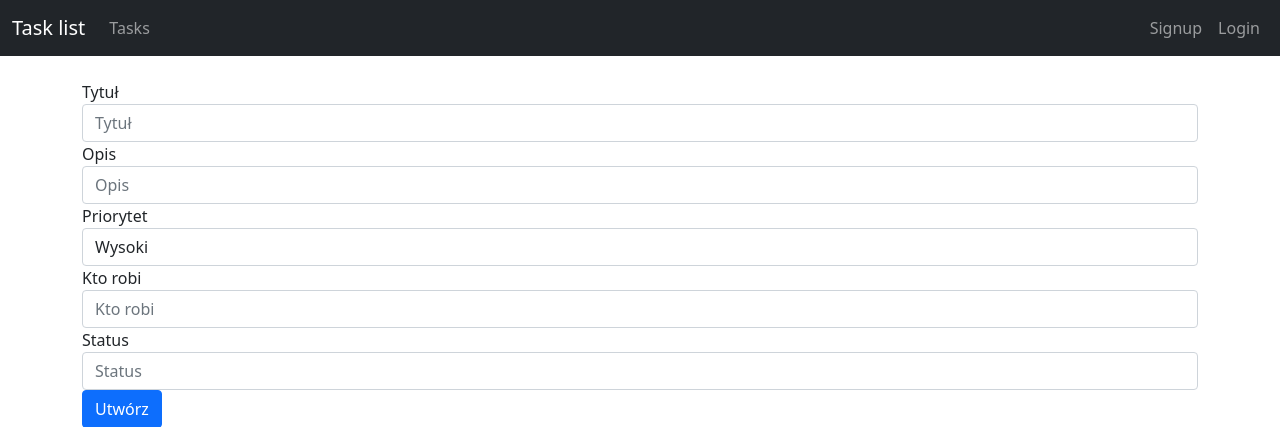
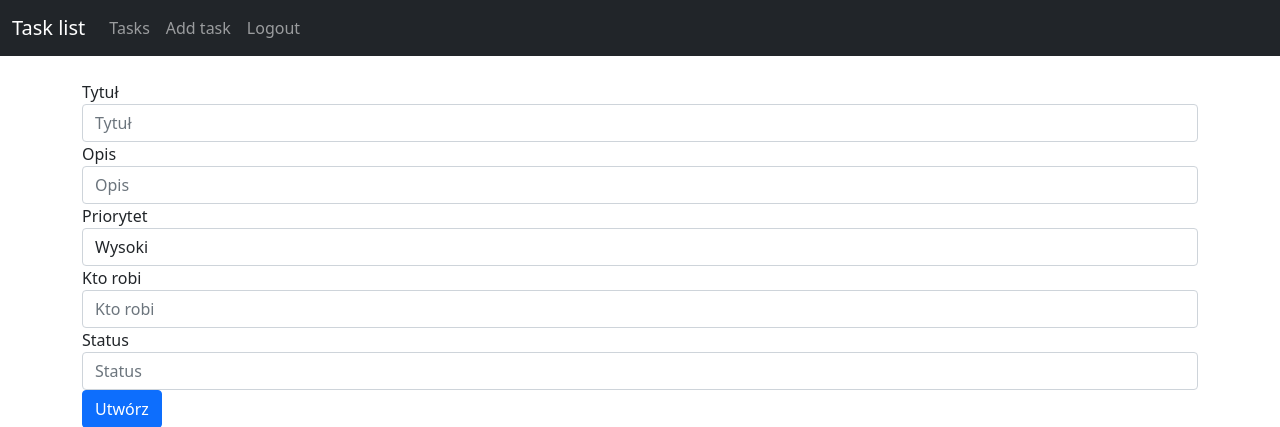
Before and after one commit to michalrewak/tasklistwsb, a Flask app: page /add_new_task in a window 1280 px wide. Shown: the top 427 px of the page. Run offline with Flask 2, Linux system fonts and the light colour scheme; the visitor is signed in with stand-in values (Sample User, id 1); some libraries are stand-ins or nearby versions.

Commit message:
add logout + navbar

```diff
--- a/app.py
+++ b/app.py
@@ -1,25 +1,23 @@
-from enum import Enum, auto
-
-from flask import Flask, render_template, redirect, request, session
-import flask_login
-from flask_session import Session
+from flask import Flask, render_template, redirect, url_for, request, session
 from flask_bootstrap import Bootstrap
 from flask_wtf import FlaskForm
 from wtforms import StringField, PasswordField, BooleanField
 from wtforms.validators import InputRequired, Email, Length
+from flask_sqlalchemy import SQLAlchemy
+from werkzeug.security import generate_password_hash, check_password_hash
 from flask_login import (
     LoginManager,
     UserMixin,
     login_user,
+    login_required,
+    logout_user,
+    current_user,
 )
 import dbmanager
 
 app = Flask(__name__)
 app.config["SECRET_KEY"] = "blabla"
 app.config["SQLALCHEMY_DATABASE_URI"] = "sqlite:///./test.db"
-SESSION_TYPE = "filesystem"
-app.config.from_object(__name__)
-Session(app)
 bootstrap = Bootstrap(app)
 test = dbmanager
 login_manager = LoginManager()
@@ -27,16 +25,10 @@ login_manager.init_app(app)
 login_manager.login_view = "login"
 
 
-class Priority(Enum):
-    high = auto()
-    medium = auto()
-    low = auto()
-
-
 class User(UserMixin):
     def __init__(self, id, email):
-        self.id = int(id)
-        self.email = str(email)
+        self.id = id
+        self.email = email
 
 
 @login_manager.user_loader
@@ -45,8 +37,12 @@ def load_user(user_id):
 
 
 class LoginForm(FlaskForm):
-    email = StringField("email", validators=[InputRequired(), Email(message="Invalid email"), Length(max=50)])
-    password = PasswordField("password", validators=[InputRequired(), Length(min=8, max=80)])
+    email = StringField(
+        "email", validators=[InputRequired(), Email(message="Invalid email"), Length(max=50)]
+    )
+    password = PasswordField(
+        "password", validators=[InputRequired(), Length(min=8, max=80)]
+    )
     remember = BooleanField("remember me")
 
 
@@ -55,7 +51,9 @@ class RegisterForm(FlaskForm):
         "email",
         validators=[InputRequired(), Email(message="Invalid email"), Length(max=50)],
     )
-    password = PasswordField("password", validators=[InputRequired(), Length(min=8, max=80)])
+    password = PasswordField(
+        "password", validators=[InputRequired(), Length(min=8, max=80)]
+    )
 
 
 @app.route("/")
@@ -71,13 +69,20 @@ def login():
         userId = test.loginUser(form.email.data, form.password.data)
         if userId != -1:
             session["_user_id"] = userId
-            user = User(userId, test.userEmail(id))
+            user = User(id, test.userEmail(id))
             login_user(user, remember=form.remember.data)
-            return redirect("tasks")
+            return redirect(url_for("index"))
 
         return "<h1>Invalid email or password</h1>"
+        # return '<h1>' + form.username.data + ' ' + form.password.data + '</h1>'
 
     return render_template("login.html", form=form)
+
+
+@app.route("/logout", methods=["GET", "POST"])
+def logout():
+    logout_user()
+    return redirect('/login')
 
 
 @app.route("/signup", methods=["GET", "POST"])
@@ -86,36 +91,32 @@ def signup():
 
     if form.validate_on_submit():
         test.createUser(form.email.data, form.password.data)
-        return redirect('login')
+        return "<h1>New user has been created!</h1>"
+        # return '<h1>' + form.username.data + ' ' + form.email.data + ' ' + form.password.data + '</h1>'
 
     return render_template("signup.html", form=form)
 
 
 @app.route("/add_new_task", methods=["GET", "POST"])
-def new_task():
+def new_task():  # put application's code here
+    # new_task = {}
+    # new_task["title"] = request.form["title"]
+    # new_task["description"] = request.form["description"]
+    # new_task["priority"] = request.form["priority"]
+    # new_task["assignee"] = request.form["assignee"]
+    # new_task["status"] = request.form["status"]
+    # db.session.add(new_task)
+    # db.session.commit()
     return render_template("create_new_task.html")
-
-
-@app.route("/new_task_commit", methods=["GET", "POST"])
-def new_task_commit():
-    userid = flask_login.current_user._get_current_object().id
-    test.insertTask(
-        request.form["title"],
-        Priority[request.form["priority"]].value,
-        userid,
-        request.form["description"],
-        request.form["status"],
-    )
-    return redirect("tasks")
 
 
 @app.route("/tasks", methods=["GET"])
 def tasks_list():
-    if "_user_id" not in session:
+    if '_user_id' not in session:
         return redirect("signup")
 
-    userid = flask_login.current_user._get_current_object().id
-    tasks = test.getTasks(userid)
+    user_id = session['_user_id']
+    tasks = test.getTasks(user_id)
 
     return render_template("tasks.html", items=tasks)
 
--- a/dbmanager.py
+++ b/dbmanager.py
@@ -5,18 +5,17 @@ import psycopg2
 # Gets connection to the Postgre DB
 def getConnection():
     conn = None
-    with open("pass.txt", "r") as f:
+    with open('pass.txt', 'r') as f:
         passw = f.readline()
     try:
         conn = psycopg2.connect(
-            host="tasklistwsb.postgres.database.azure.com",
-            database="postgres",
-            user="taskadmin",
-            password=passw,
-            port=5432,
-        )
-    except (Exception, psycopg2.DatabaseError) as error:
-        print(error)  # log error
+            host = "tasklistwsb.postgres.database.azure.com",
+            database = "postgres",
+            user = "taskadmin",
+            password = passw,
+            port = 5432)
+    except(Exception, psycopg2.DatabaseError) as error:
+        print(error) #log error
     return conn
 
 
@@ -37,7 +36,6 @@ def userExists(username):
             conn.close()
     return userExists
 
-
 # Checks if user is admin based on id
 def userIsAdmin(user_id):
     sql = """select isadmin from tasks.assignee where id = %s"""
@@ -54,7 +52,6 @@ def userIsAdmin(user_id):
         if conn is not None:
             conn.close()
     return userIsAdmin
-
 
 # Gets user email
 def userEmail(user_id):
@@ -74,13 +71,14 @@ def userEmail(user_id):
     return userEmail
 
 
+
 # Checks if user exists and if not, creates new one and hashes its password using bcrypt
 def createUser(username, password):
-    if userExists(username) == True:
+    if (userExists(username) == True):
         # info ze user istnieje
         return
 
-    hash = bcrypt.hashpw(password.encode("utf-8"), bcrypt.gensalt())
+    hash = bcrypt.hashpw(password.encode('utf-8'), bcrypt.gensalt())
     sql = """
         INSERT INTO tasks.assignee (email, password, isadmin)
     VALUES
@@ -107,7 +105,7 @@ def createUser(username, password):
 
 # Check if user exists, then checks if password is correct
 def loginUser(username, password):
-    if userExists(username) == False:
+    if (userExists(username) == False):
         return
 
     conn = getConnection()
@@ -118,7 +116,7 @@ def loginUser(username, password):
     try:
         cur = conn.cursor()
         cur.execute(sql, (username,))
-        if cur.rowcount == 0:
+        if (cur.rowcount == 0):
             loginSuccess == False
             return
         row = cur.fetchone()
@@ -126,7 +124,7 @@ def loginUser(username, password):
         id = row[0]
         print(passw)
         utf8Password = password.encode("utf-8")
-        if bcrypt.checkpw(utf8Password, passw.encode("utf-8")):
+        if(bcrypt.checkpw(utf8Password, passw.encode("utf-8"))):
             return id
         else:
             return -1
@@ -157,7 +155,6 @@ def insertTask(title, priority, assigne_id, desc, status):
             conn.close()
     print(f"Updated count: {updated_count}")
 
-
 # modifies task and does not care what have been modified by user, updates everything
 def modifyTask(taskid, title, priority, desc, status):
     conn = getConnection()
@@ -184,19 +181,17 @@ def modifyTask(taskid, title, priority, desc, status):
             conn.close()
     print(f"Updated count: {updated_count}")
 
-
 # Gets user tasks if specified or all tasks
 def getTasks(user_id):
     conn = getConnection()
     sql = "select t.id, title, priority, email, a.id from tasks.task t inner join tasks.assignee a on a.id=t.assigneid"
-    items = []
+    items = [ ]
     is_admin = userIsAdmin(user_id)
-    row_count = 0
-    if is_admin == False:
+    if(is_admin == False):
         sql += " where assigneid = %s"
     try:
         cur = conn.cursor()
-        if is_admin == False:
+        if(is_admin == False):
             cur.execute(sql, (user_id,))
         else:
             cur.execute(sql)
@@ -204,15 +199,17 @@ def getTasks(user_id):
         row_count = cur.rowcount
         row = cur.fetchone()
         while row:
-            items.append({"id": row[0], "title": row[1], "priority": row[2], "assignee": row[3], "assignee_id": row[4]})
+            items.append({ "id": row[0], "title": row[1], "priority":row[2], "assignee":row[3], "assignee_id":row[4]})
             row = cur.fetchone()
-    except (Exception, psycopg2.DatabaseError) as error:
+    except(Exception, psycopg2.DatabaseError) as error:
         print(error)
     finally:
         if conn is not None:
             conn.close()
     print(f"Returned count: {row_count}")
     return items
+
+
 
 
 # test
--- a/templates/navbar.html
+++ b/templates/navbar.html
@@ -6,17 +6,23 @@
       </button>
       <div class="collapse navbar-collapse" id="navbarSupportedContent">
          <ul class="navbar-nav me-auto mb-2 mb-lg-0">
+            {% if current_user.is_authenticated %}
             <li class="nav-item">
                <a class="nav-link" href="{{ url_for('tasks_list') }}">Tasks</a>
+            <li class="nav-item">
+               <a class="nav-link" href="{{ url_for('new_task') }}">Add task</a>
             </li>
-      </ul>
-      <ul class="nav navbar-nav flex-row justify-content-between ml-auto">
+            <li class="nav-item">
+               <a class="nav-link" href="{{ url_for('logout') }}">Logout</a>
+            </li>
+            {%  else %}
             <li class="nav-item">
                <a class="nav-link" href="{{ url_for('signup') }}">Signup</a>
             </li>
             <li class="nav-item">
                <a class="nav-link" href="{{ url_for('login') }}">Login</a>
             </li>
+            {%  endif %}
          </ul>
       </div>
    </div>
```
Lines whose indentation alone changed are shown as unchanged.
